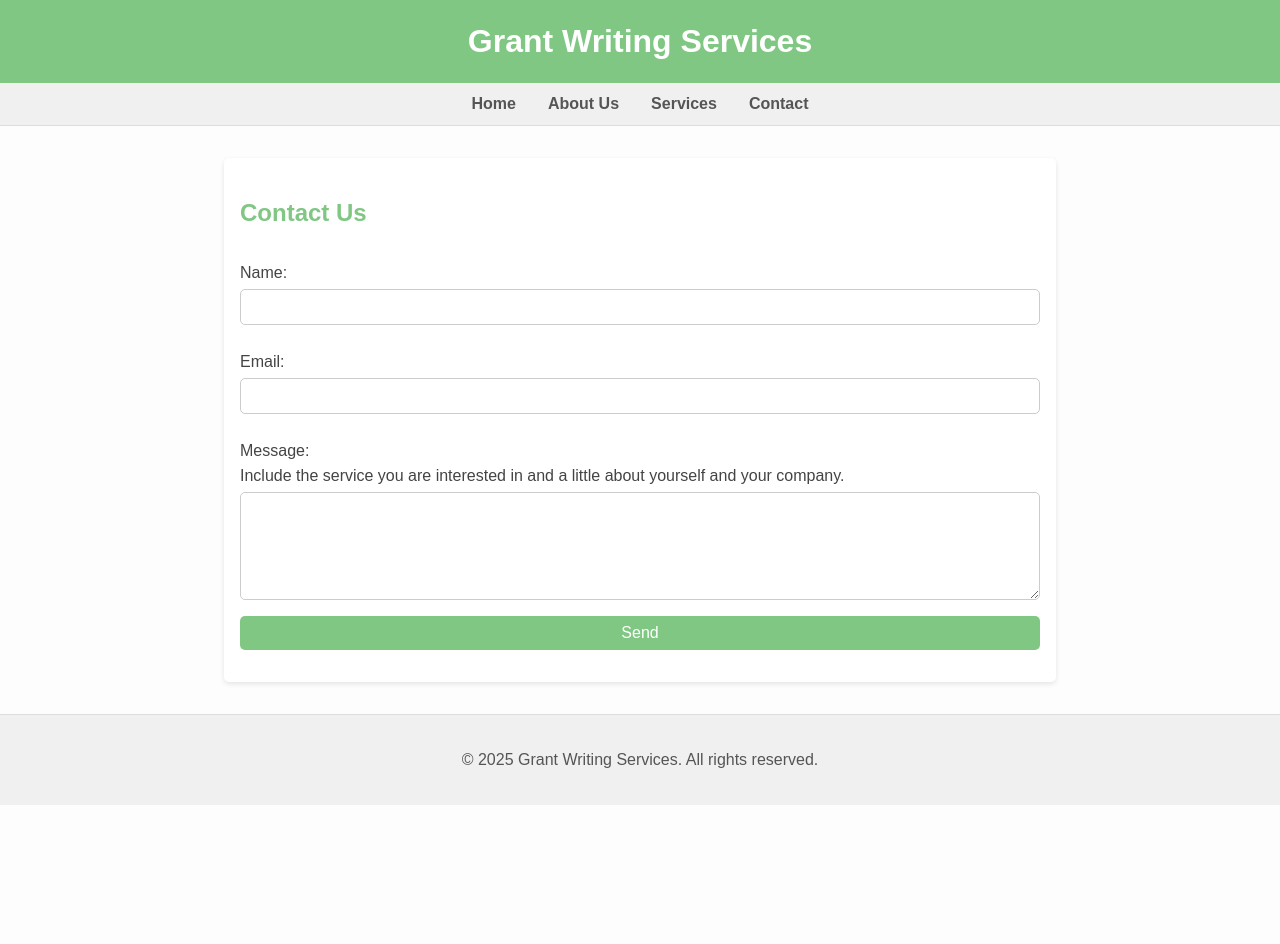
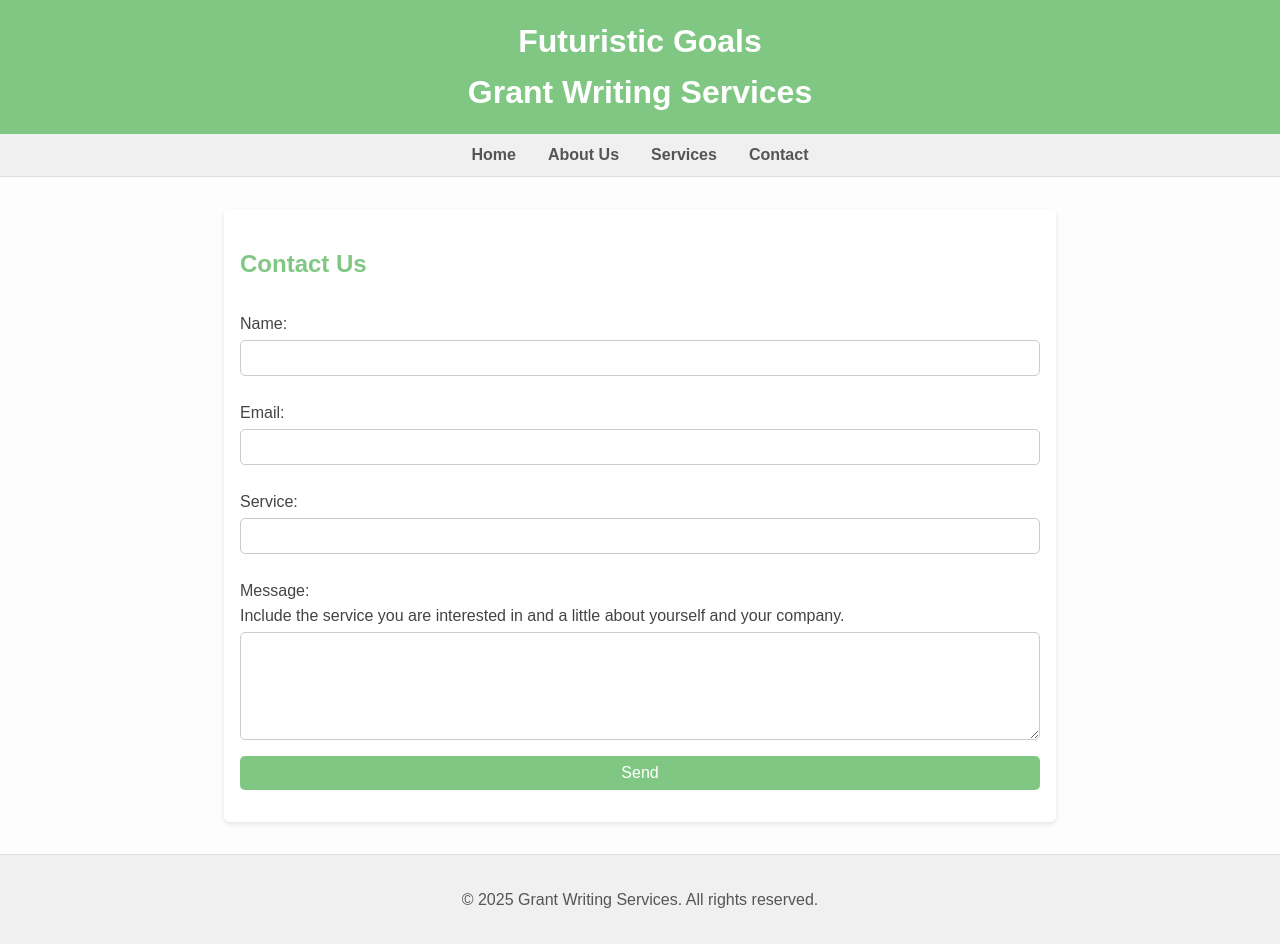
Before and after one commit to Candace-s-Projects/Grant_, a plain HTML site: page contact.html in a window 1280 px wide. Before the commit the page ends 805 px from the top, so only its background shows below. Drawn offline with Linux system fonts and the light colour scheme.

Commit message:
More changes and advancements

```diff
--- a/contact.html
+++ b/contact.html
@@ -8,7 +8,7 @@
 </head>
 <body>
     <header>
-        <h1>Grant Writing Services</h1>
+        <h1>Futuristic Goals <br> Grant Writing Services</h1>
     </header>
     <nav>
         <a href="index.html">Home</a>
@@ -25,6 +25,9 @@
             <label for="email">Email:</label>
             <input type="email" id="email" name="email" required>
 
+            <label for="service">Service:</label>
+            <input type="list" id="service" name="service" required>
+
             <label for="message">Message:
                 <br>Include the service you are interested in and a little about yourself and your company. <br>
             </label>
```
Also changed, not shown: about.html (+1 -1 lines), index.html (+2 -2 lines), services.html (+1 -1 lines).
